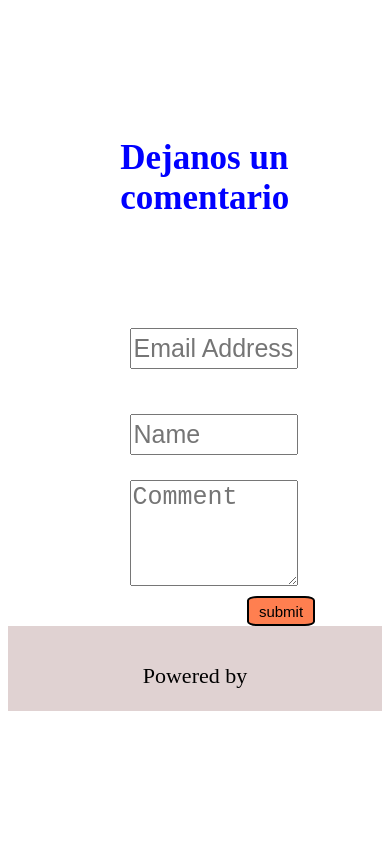
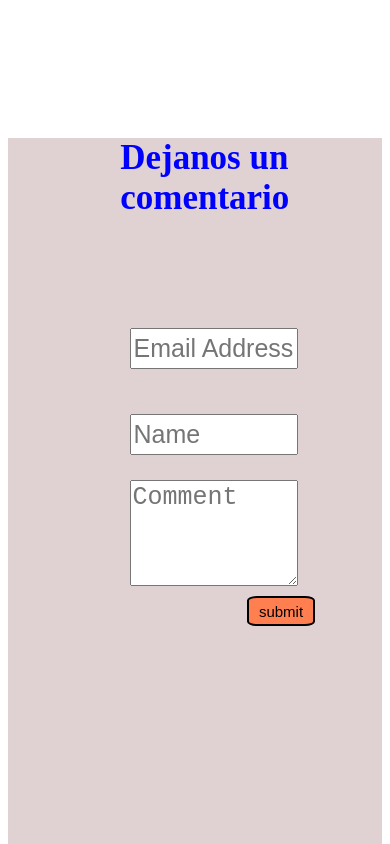
Before and after one commit to mackyjava/ResponsiveDesign, a plain HTML site: page index.html in a window 390 px wide. Shown: the part 860-1704 px from the top of the page. Before the commit the page ends 1579 px from the top, so only its background shows below. Drawn offline with Linux system fonts and the light colour scheme.

Commit message:
arreglado estilos mibile de form y footer

```diff
--- a/assets/css/main.css
+++ b/assets/css/main.css
@@ -234,7 +234,8 @@ iframe{
 }
 .formContainer{
 	width:100%;
-	height: 800px;
+	height:800px;
+	background:#e0d2d2;
 }
 .formC {
 	width: 45%;
@@ -242,6 +243,7 @@ iframe{
 	flex-direction: column;
 	margin-left: 32.5%;
 	margin-top: 65px;
+	background-color:#e0d2d2;
 }
 input {
 	margin-top: 45px;
@@ -268,12 +270,14 @@ textarea {
 }
 footer{
 	width: 100%;
-	height: 85px;
+	height: 55px;
 	display: flex;
 	justify-content: center;
-	background-color: #e0d2d2;
+	background-color: black;
 	font-size: 22px;
 	align-items: flex-end;
+	color: white;
+	margin-top: 45px;
 }
 .ocultar{
 	display: none;
--- a/index.html
+++ b/index.html
@@ -44,7 +44,7 @@
    		<h3>Una probadita</h3>
    		<div class="videoContainer"><iframe  src="https://www.youtube.com/embed/8wSqPbMwVeo?ecver=1" frameborder="0" allowfullscreen></iframe></div>
    </section>
-   <section formContainer>
+   <section class="formContainer">
         <h3>Dejanos un comentario</h3>
    		<form class="formC">
    			<input type="text" name="" placeholder="Email Address">
```
